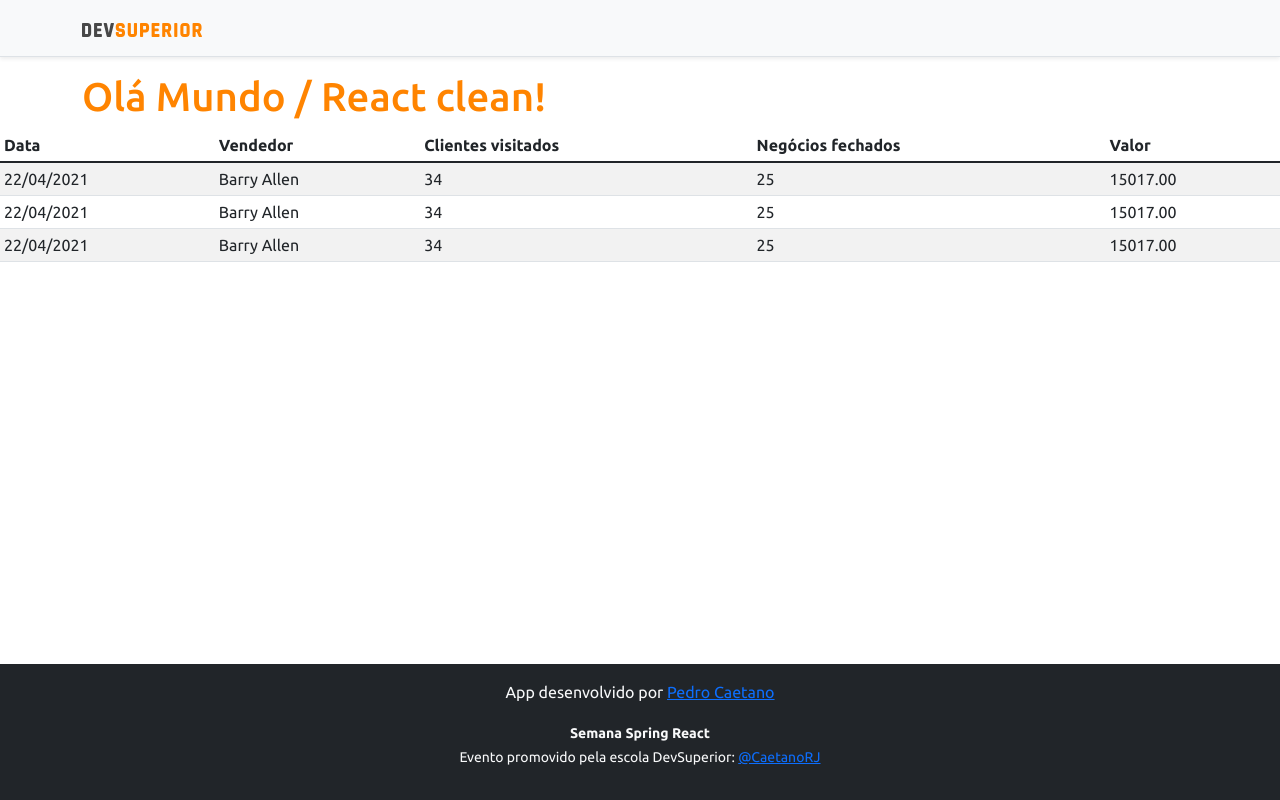
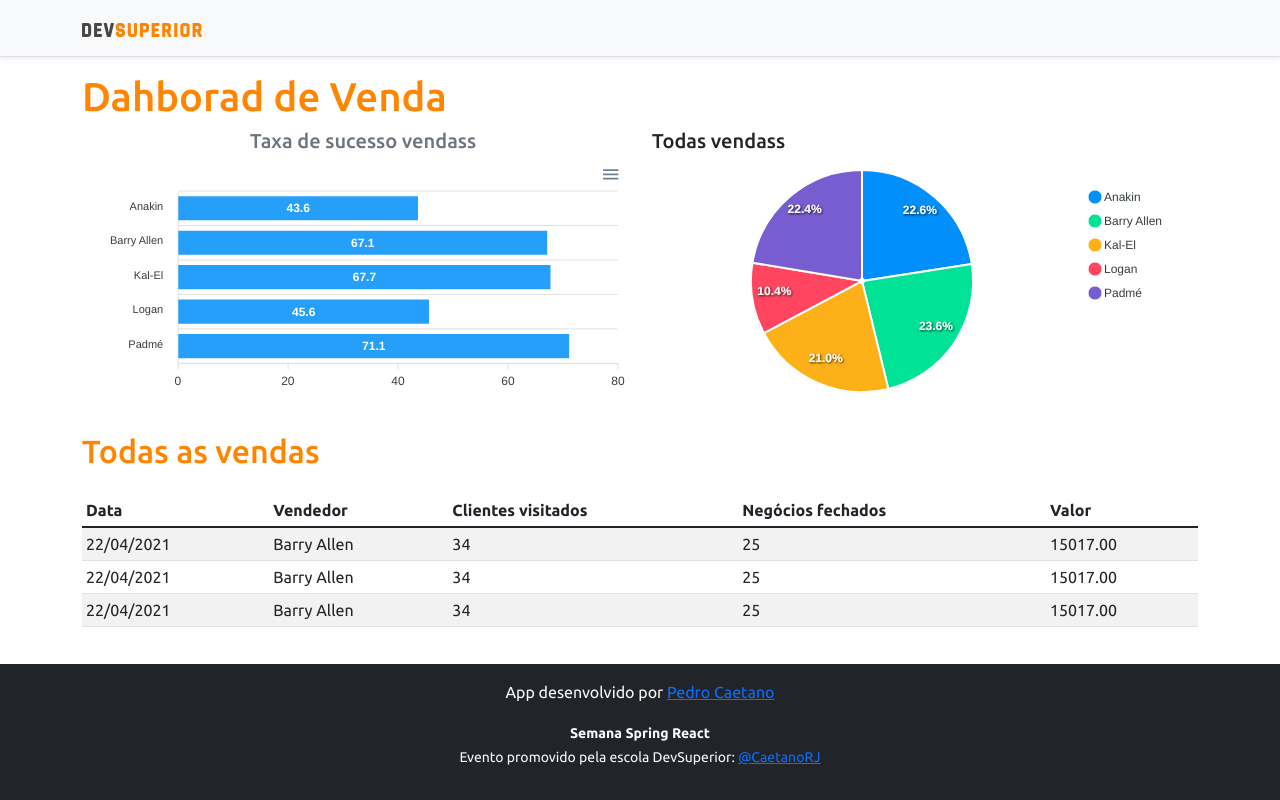
Before and after one commit to CaetanoRJ/projeto-sds3, a React (Create React App) app in the folder frontend/: page / in a window 1280 px wide. Built offline with nearby package versions, Linux system fonts and the light colour scheme.

Commit message:
Build: Static charts

```diff
--- a/frontend/package.json
+++ b/frontend/package.json
@@ -11,8 +11,10 @@
     "@types/node": "^12.0.0",
     "@types/react": "^17.0.0",
     "@types/react-dom": "^17.0.0",
+    "apexcharts": "^3.29.0",
     "bootstrap": "^5.1.3",
     "react": "^17.0.2",
+    "react-apexcharts": "^1.3.9",
     "react-dom": "^17.0.2",
     "react-scripts": "4.0.3",
     "typescript": "^4.1.2",
--- a/frontend/src/App.tsx
+++ b/frontend/src/App.tsx
@@ -1,4 +1,6 @@
+import BarChart from "assets/components/BarChart";
 import DataTable from "assets/components/DataTable";
+import DonutChart from "assets/components/DonutChart";
 import Footer from "assets/components/Footer/Footer";
 import NavBar from "assets/components/NavBar";
 import React from "react";
@@ -7,8 +9,23 @@
   return (
     <>
       <NavBar />
-      <h1 className="container text-primary">Olá Mundo / React clean!</h1>
-      <DataTable />
+      <div className="container">
+        <h1 className="text-primary">Dahborad de Venda</h1>
+        <div className="row px-3">
+          <div className="col-sm-6">
+            <h5 className="text-center text-secondary">
+              Taxa de sucesso vendass
+            </h5>
+            <BarChart />
+          </div>
+          <div className="col-sm-6">
+            <h5>Todas vendass</h5>
+            <DonutChart />
+          </div>
+        </div>
+
+        <DataTable />
+      </div>
       <Footer />
     </>
   );
--- /dev/null
+++ b/frontend/src/assets/components/BarChart/index.tsx
@@ -0,0 +1,34 @@
+import React from "react";
+import Chart from "react-apexcharts";
+
+const BarChart = () => {
+  const options = {
+    plotOptions: {
+      bar: {
+        horizontal: true,
+      },
+    },
+  };
+
+  const mockData = {
+    labels: {
+      categories: ["Anakin", "Barry Allen", "Kal-El", "Logan", "Padmé"],
+    },
+    series: [
+      {
+        name: "% Sucesso",
+        data: [43.6, 67.1, 67.7, 45.6, 71.1],
+      },
+    ],
+  };
+  return (
+    <Chart
+      options={{ ...options, xaxis: mockData.labels }}
+      series={mockData.series}
+      type="bar"
+      height="240"
+    />
+  );
+};
+
+export default BarChart;
--- a/frontend/src/assets/components/DataTable/index.tsx
+++ b/frontend/src/assets/components/DataTable/index.tsx
@@ -3,6 +3,9 @@
 const DataTable = () => {
   return (
     <div className="table-responsive">
+      <div className="py-3">
+        <h2 className="text-primary"> Todas as vendas</h2>
+      </div>
       <table className="table table-striped table-sm">
         <thead>
           <tr>
--- /dev/null
+++ b/frontend/src/assets/components/DonutChart/index.tsx
@@ -0,0 +1,26 @@
+import React from "react";
+import Chart from "react-apexcharts";
+
+const DonutChart = () => {
+  const mockData = {
+    series: [477138, 499928, 444867, 220426, 473088],
+    labels: ["Anakin", "Barry Allen", "Kal-El", "Logan", "Padmé"],
+  };
+
+  const options = {
+    legend: {
+      show: true,
+    },
+  };
+
+  return (
+    <Chart
+      options={{ ...options, labels: mockData.labels }}
+      series={mockData.series}
+      type="pie"
+      height="240"
+    />
+  );
+};
+
+export default DonutChart;
```
Also changed, not shown: 1 other file (tests, documents, lock files or other folders).
